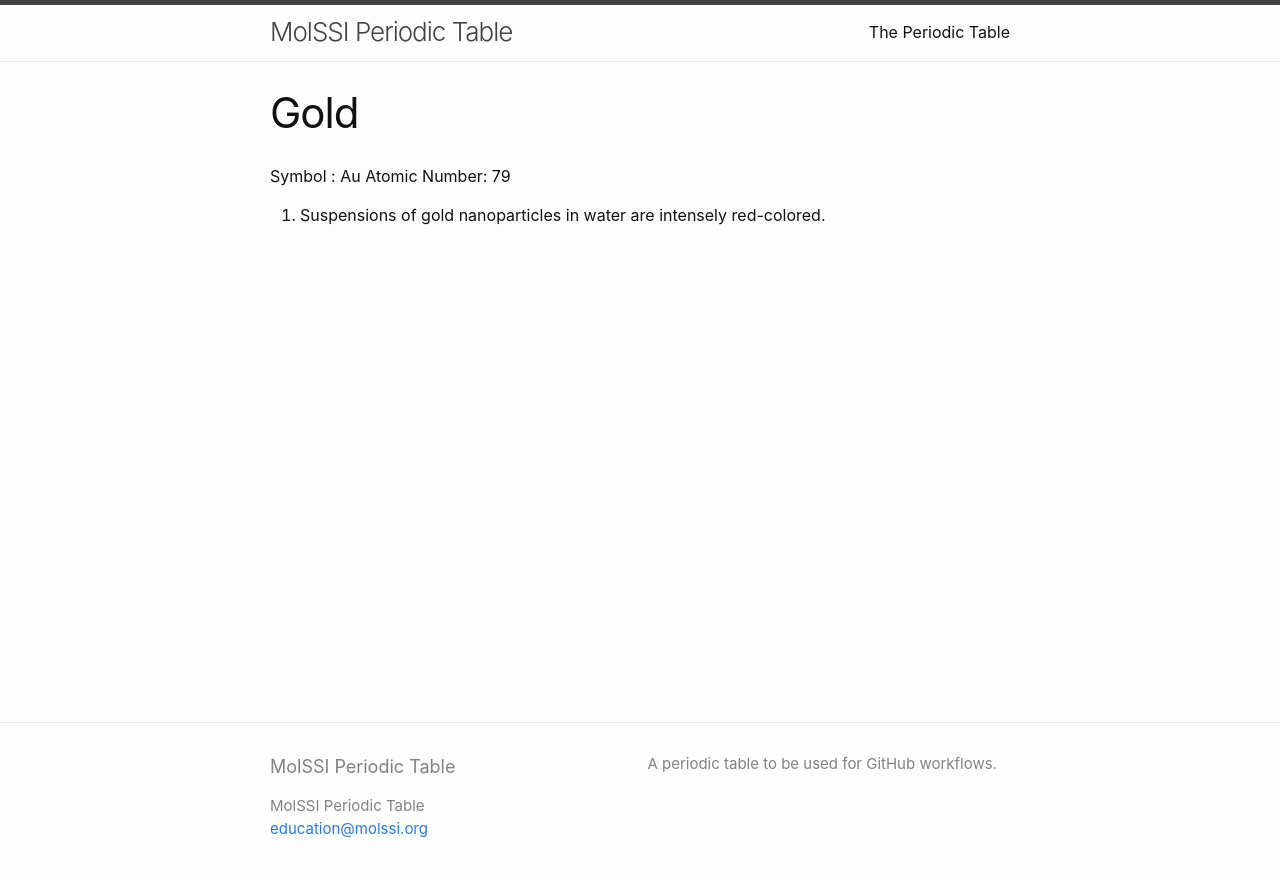
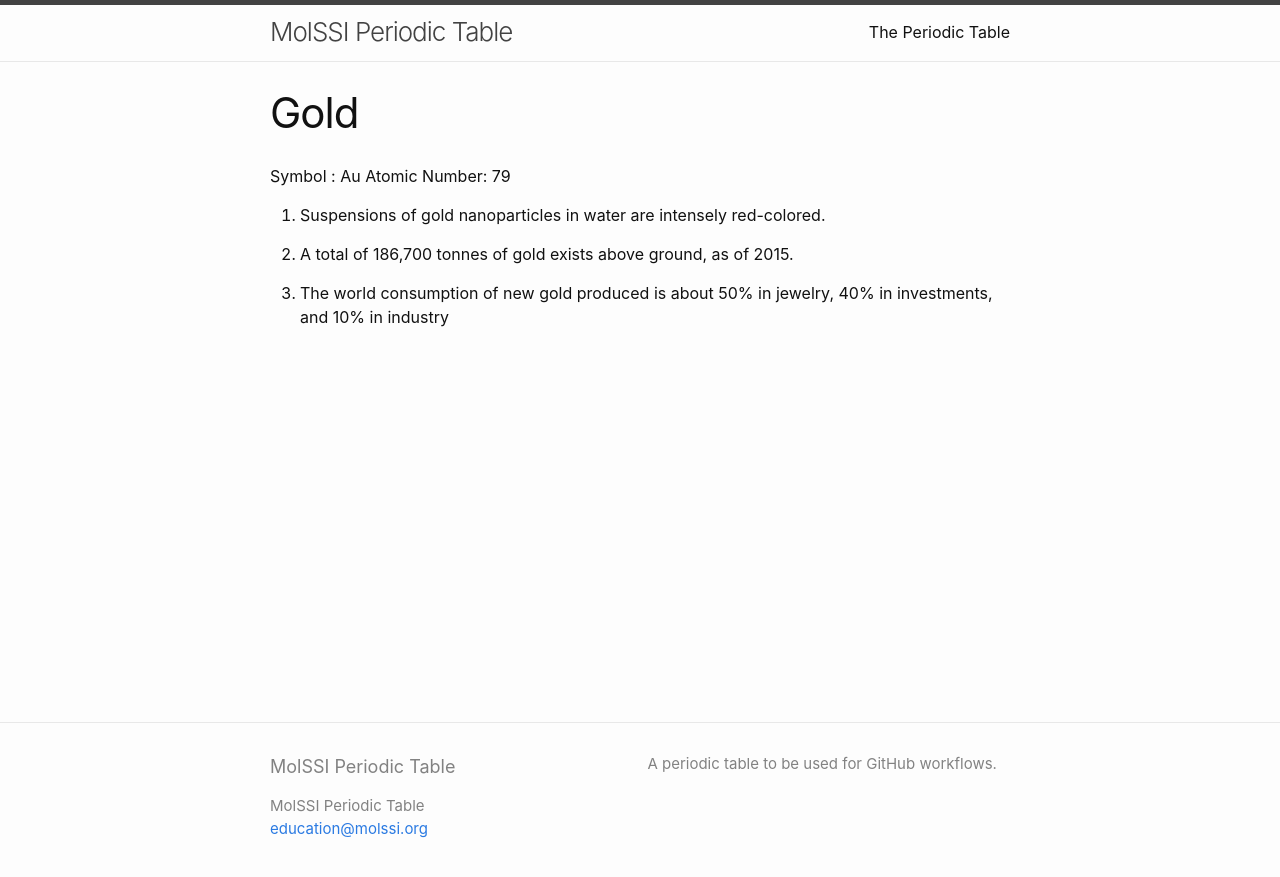
Before and after one commit to MolSSI-Education/periodic-table, a Jekyll site: the page built from elements/gold.md, in a window 1280 px wide. Shown: the top 877 px of the page. Built offline with Jekyll 4.4.1, drawn with Linux system fonts in a browser that asks for light colours.

Commit message:
modified gold

```diff
--- a/elements/gold.md
+++ b/elements/gold.md
@@ -7,3 +7,7 @@ Symbol : Au
 Atomic Number: 79
 
 1. Suspensions of gold nanoparticles in water are intensely red-colored.
+
+2. A total of 186,700 tonnes of gold exists above ground, as of 2015.
+
+3. The world consumption of new gold produced is about 50% in jewelry, 40% in investments, and 10% in industry
```
